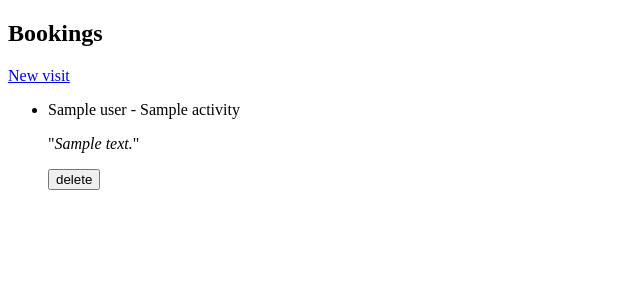
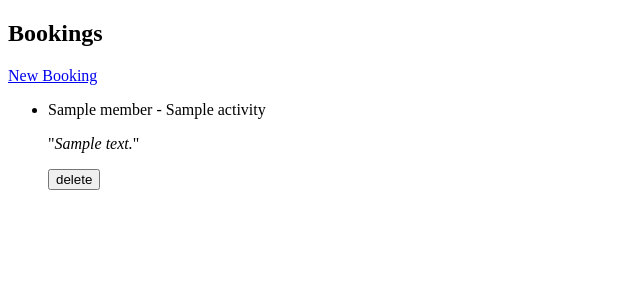
Before and after one commit to GreigK/Python-Project-Gym, a Flask app: template templates/bookings/index.html in a window 1280 px wide. Shown: the part 70-370 px from the top of the page, without its empty margins (0-640 px from the left). Run offline with Flask 2, Linux system fonts and the light colour scheme; the template is opened without the code that fills it: most values are stand-ins (such as "Sample title", 1, 10 or a date in 2020).

Commit message:
Further changes

```diff
--- a/models/booking.py
+++ b/models/booking.py
@@ -1,10 +1,6 @@
-from unicodedata import name
-
-
 class Booking:
 
     def __init__(self, member, type, review, id = None):
-        self.name = name
         self.member = member
         self.type = type
         self.review = review
--- a/repositories/member_repository.py
+++ b/repositories/member_repository.py
@@ -22,7 +22,7 @@ def select_all():
 
 def select(id):
     member = None
-    sql = "SELECT * FROM users WHERE id = %s"
+    sql = "SELECT * FROM members WHERE id = %s"
     values = [id]
     results = run_sql(sql, values)
 
--- a/templates/bookings/index.html
+++ b/templates/bookings/index.html
@@ -4,13 +4,13 @@
 <h1>Bookings</h1>
 
 <p>
-  <a href="/bookings/new">New visit</a>
+  <a href="/bookings/new">New Booking</a>
 </p>
 
 <ul>
   {% for booking in bookings %}
   <li>
-  <p>{{ booking.user.name }} - {{ booking.activity.name }} </p>
+  <p>{{ booking.member.name }} - {{ booking.activity.name }} </p>
   <p>"<i>{{booking.review}}</i>"</p>
     <p>
       <form action="/bookings/{{ booking.id }}/delete" method="POST">
```
